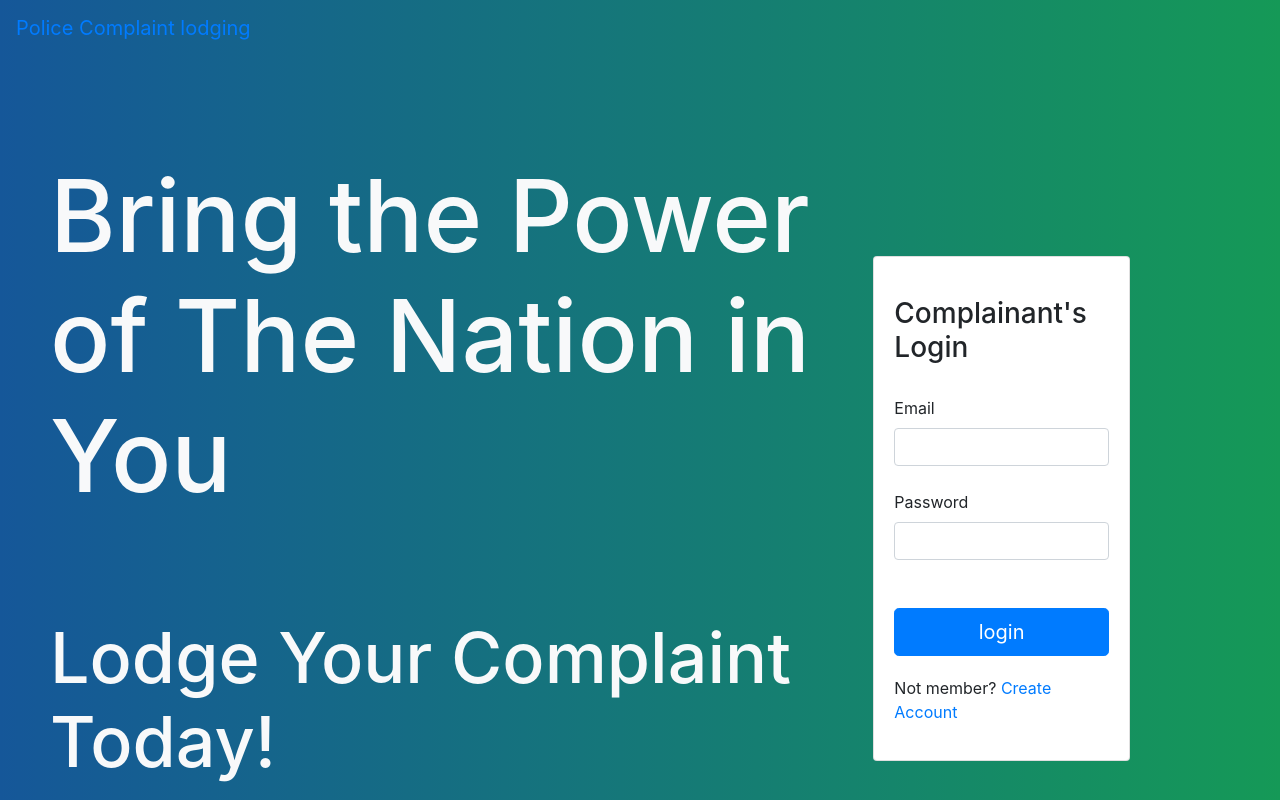
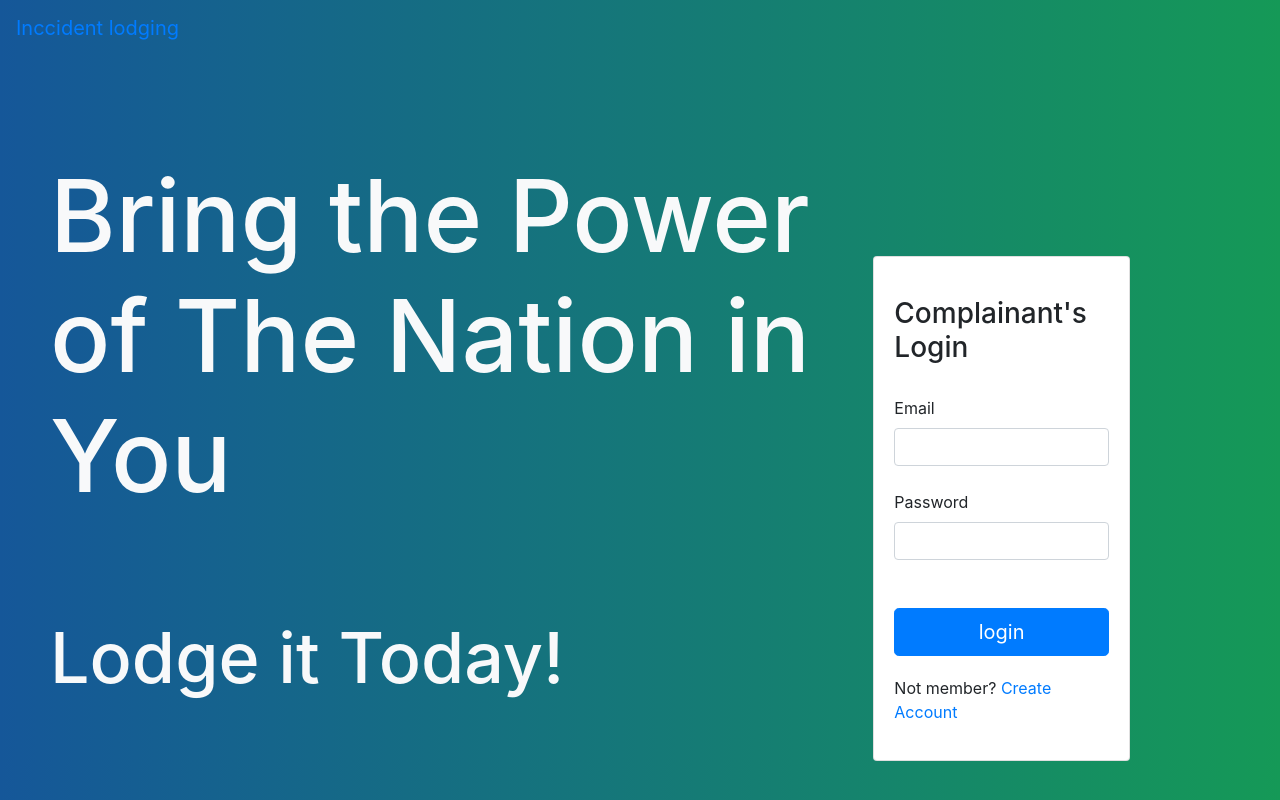
Before and after one commit to rakshmitha/police-complaint, a Flask app: page / in a window 1280 px wide. Run offline with Flask 2, Linux system fonts and the light colour scheme; some libraries are stand-ins or nearby versions.

Commit message:
login title modified

```diff
--- a/templates/login.html
+++ b/templates/login.html
@@ -10,7 +10,7 @@
     <!-- Bootstrap CSS -->
     <link rel="stylesheet" href="https://stackpath.bootstrapcdn.com/bootstrap/4.5.2/css/bootstrap.min.css" integrity="sha384-JcKb8q3iqJ61gNV9KGb8thSsNjpSL0n8PARn9HuZOnIxN0hoP+VmmDGMN5t9UJ0Z" crossorigin="anonymous">
 
-    <title>Hello, world!</title>
+    <title>Incident Lodger</title>
     <style>
         .bg-nav{
             background: #159957;  /* fallback for old browsers */
@@ -36,13 +36,13 @@
   </head>
   <body class="bg-nav">
     <nav class="navbar">
-        <a href="" class="navbar-brand">Police Complaint lodging</a>
+        <a href="" class="navbar-brand">Inccident lodging</a>
     </nav>
     <div class="container-home">
         <div class="row">
             <div class="col-md-8">
                 <h1 class="text-light mt-50" style="font-size: 100px;">Bring the Power of The Nation in You</h1>
-                <h1 class="text-light mt-50" style="font-size: 70px;">  Lodge Your Complaint Today!</h1>
+                <h1 class="text-light mt-50" style="font-size: 70px;">  Lodge it Today!</h1>
 
             </div>
             <div class="col-md-4">
@@ -62,14 +62,3 @@
             </div>
         </div>
     </div>
-
-
-
-
-    <!-- Optional JavaScript -->
-    <!-- jQuery first, then Popper.js, then Bootstrap JS -->
-    <script src="https://code.jquery.com/jquery-3.5.1.slim.min.js" integrity="sha384-DfXdz2htPH0lsSSs5nCTpuj/zy4C+OGpamoFVy38MVBnE+IbbVYUew+OrCXaRkfj" crossorigin="anonymous"></script>
-    <script src="https://cdn.jsdelivr.net/npm/popper.js@1.16.1/dist/umd/popper.min.js" integrity="sha384-9/reFTGAW83EW2RDu2S0VKaIzap3H66lZH81PoYlFhbGU+6BZp6G7niu735Sk7lN" crossorigin="anonymous"></script>
-    <script src="https://stackpath.bootstrapcdn.com/bootstrap/4.5.2/js/bootstrap.min.js" integrity="sha384-B4gt1jrGC7Jh4AgTPSdUtOBvfO8shuf57BaghqFfPlYxofvL8/KUEfYiJOMMV+rV" crossorigin="anonymous"></script>
-  </body>
-</html>
```
